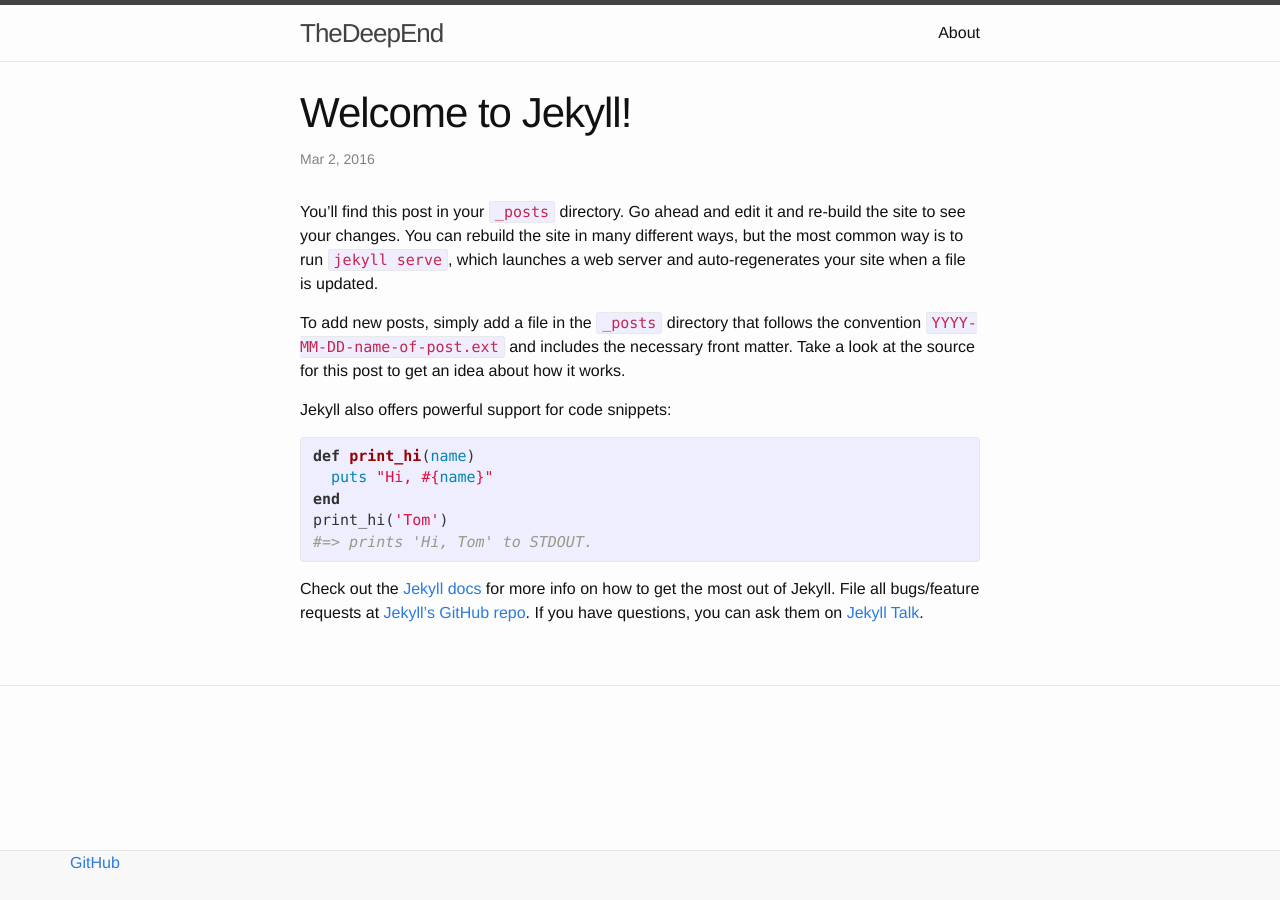
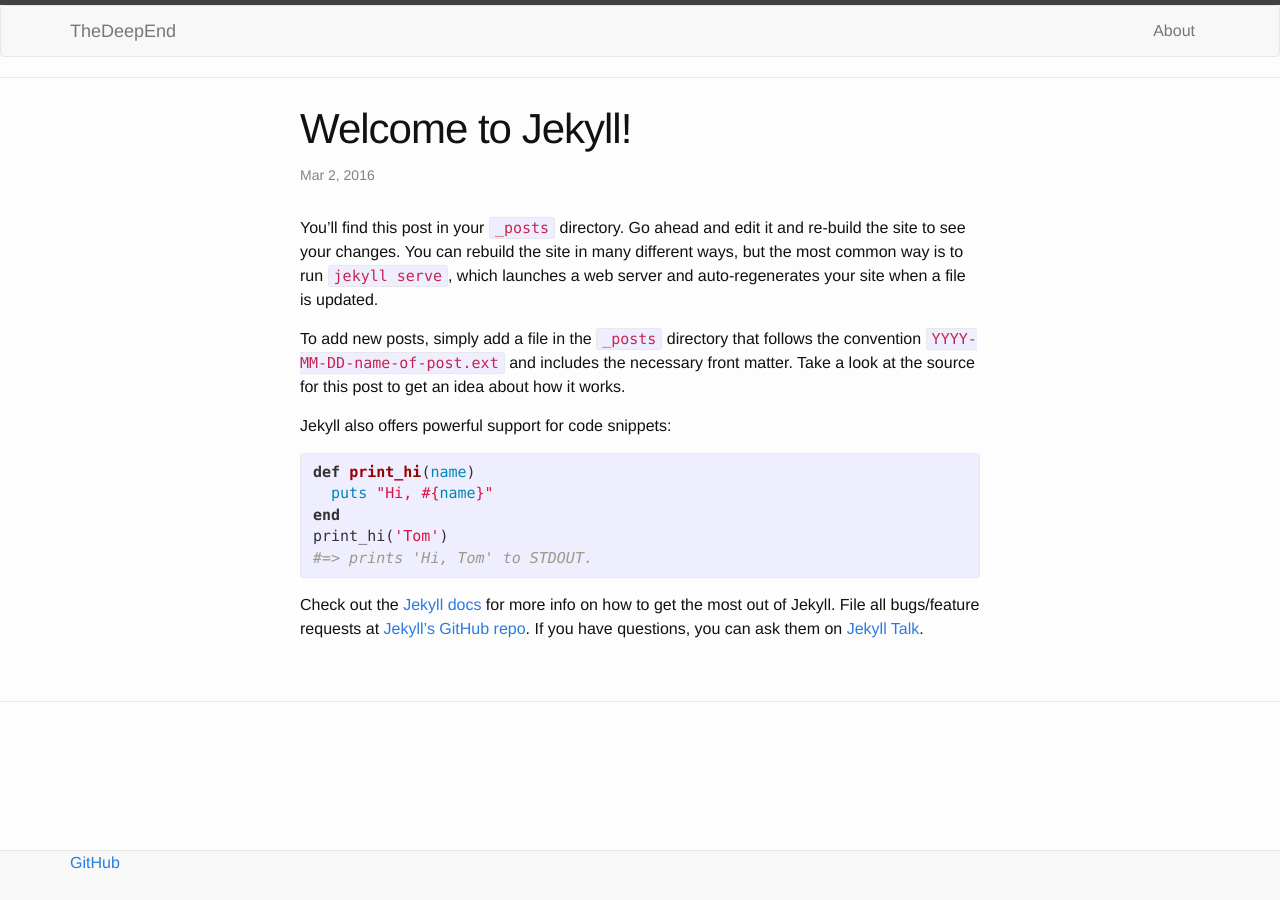
Before and after one commit to TheDeepEnd/thedeepend.github.io, a Jekyll site: the page built from _posts/2016-03-01-welcome-to-jekyll.markdown, in a window 1280 px wide. Built offline with Jekyll 4.4.1, drawn with Linux system fonts in a browser that asks for light colours; nearby versions of some CDN libraries; library files that are not in the unit come from our copies.

Commit message:
Add bootstrap default header.

```diff
--- a/_includes/header.html
+++ b/_includes/header.html
@@ -1,27 +1,29 @@
 <header class="site-header">
+  <nav class="navbar navbar-default">
+    <div class="container-fluid">
+      <div class="container">
+        <!-- Brand and toggle get grouped for better mobile display -->
+        <div class="navbar-header">
+          <button type="button" class="navbar-toggle collapsed" data-toggle="collapse" data-target="#bs-example-navbar-collapse-1" aria-expanded="false">
+            <span class="sr-only">Toggle navigation</span>
+            <span class="icon-bar"></span>
+            <span class="icon-bar"></span>
+            <span class="icon-bar"></span>
+          </button>
+          <a class="navbar-brand" href="{{ site.baseurl }}/">{{ site.title }}</a>
+        </div>
 
-  <div class="wrapper">
-
-    <a class="site-title" href="{{ site.baseurl }}/">{{ site.title }}</a>
-
-    <nav class="site-nav">
-      <a href="#" class="menu-icon">
-        <svg viewBox="0 0 18 15">
-          <path fill="#424242" d="M18,1.484c0,0.82-0.665,1.484-1.484,1.484H1.484C0.665,2.969,0,2.304,0,1.484l0,0C0,0.665,0.665,0,1.484,0 h15.031C17.335,0,18,0.665,18,1.484L18,1.484z"/>
-          <path fill="#424242" d="M18,7.516C18,8.335,17.335,9,16.516,9H1.484C0.665,9,0,8.335,0,7.516l0,0c0-0.82,0.665-1.484,1.484-1.484 h15.031C17.335,6.031,18,6.696,18,7.516L18,7.516z"/>
-          <path fill="#424242" d="M18,13.516C18,14.335,17.335,15,16.516,15H1.484C0.665,15,0,14.335,0,13.516l0,0 c0-0.82,0.665-1.484,1.484-1.484h15.031C17.335,12.031,18,12.696,18,13.516L18,13.516z"/>
-        </svg>
-      </a>
-
-      <div class="trigger">
-        {% for my_page in site.pages %}
-          {% if my_page.title %}
-          <a class="page-link" href="{{ my_page.url | prepend: site.baseurl }}">{{ my_page.title }}</a>
-          {% endif %}
-        {% endfor %}
+        <!-- Collect the nav links, forms, and other content for toggling -->
+        <div class="collapse navbar-collapse" id="bs-example-navbar-collapse-1">
+          <ul class="nav navbar-nav navbar-right">
+            {% for p in site.pages %}
+              {% if p.title %}
+              <li><a href="{{ p.url }}">{{ p.title }}</a></li>
+              {% endif %}
+            {% endfor %}
+          </ul>
+        </div><!-- /.navbar-collapse -->
       </div>
-    </nav>
-
-  </div>
-
+    </div><!-- /.container-fluid -->
+  </nav>
 </header>
```
